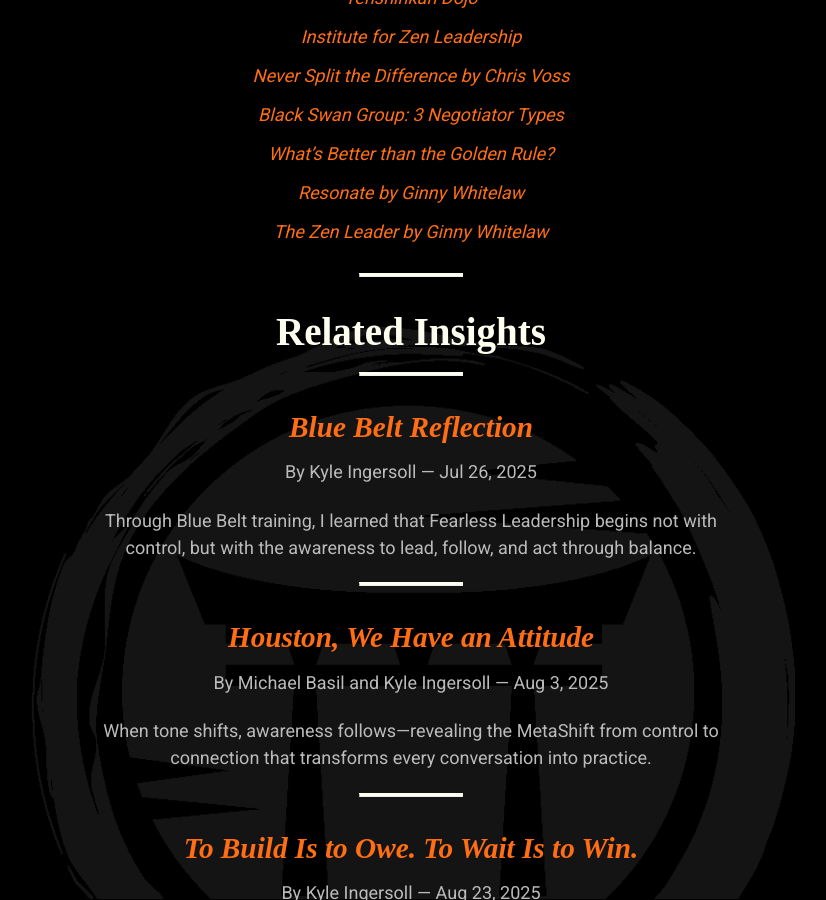
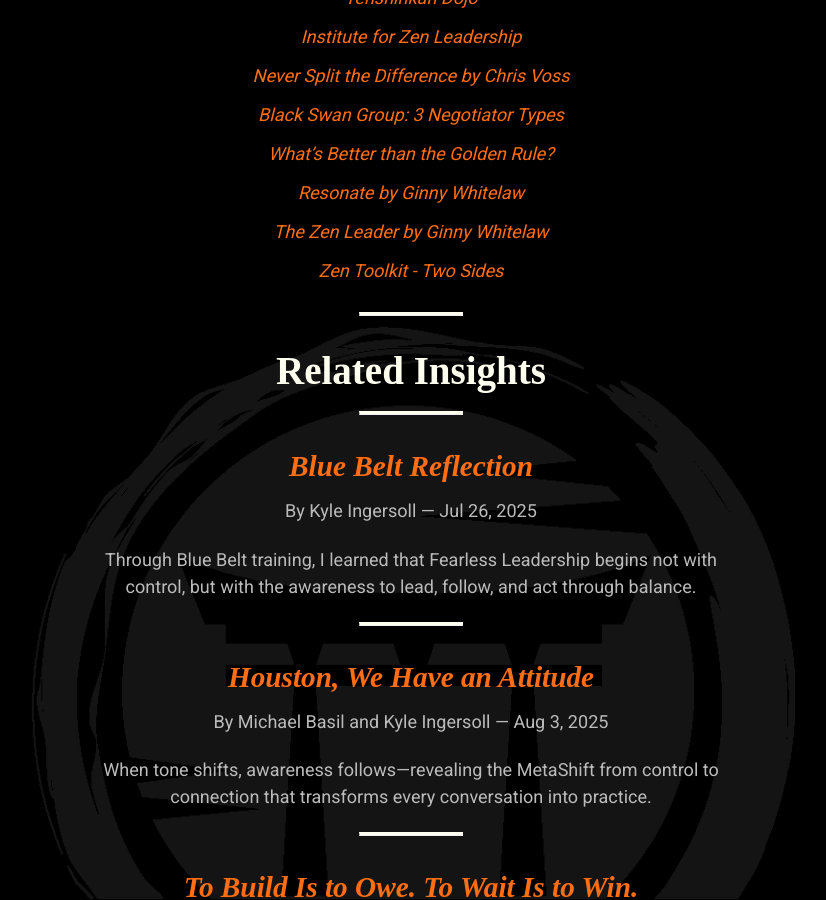
Before and after one commit to mindset-dojo/mindset-dojo.github.io, a Jekyll site: the page built from _forms/stance.md, in a window 1280 px wide and 900 px high, scrolled down 976 px. Shown: the whole window, without its empty margins (229-1055 px from the left). Built offline with Jekyll 4.4.1, drawn with Linux system fonts in a browser that asks for light colours; some web fonts are replaced.

Commit message:
feat(forms): add two sides from zen toolkit as inspiration for forms.

```diff
--- a/_forms/stance.md
+++ b/_forms/stance.md
@@ -32,3 +32,4 @@
 - [What's Better than the Golden Rule?](https://www.thecaap.org/news/whats-better-than-the-golden-rulenbsp)
 - [Resonate by Ginny Whitelaw](https://www.choseizen.org/store/p/resonate)
 - [The Zen Leader by Ginny Whitelaw](https://www.choseizen.org/store/p/the-zen-leader)
+- [Zen Toolkit - Two Sides](https://vimeo.com/944663134/d4f1c4f333)
```
Also changed, not shown: _forms/martial-attitude.md (+1 -0 lines).
